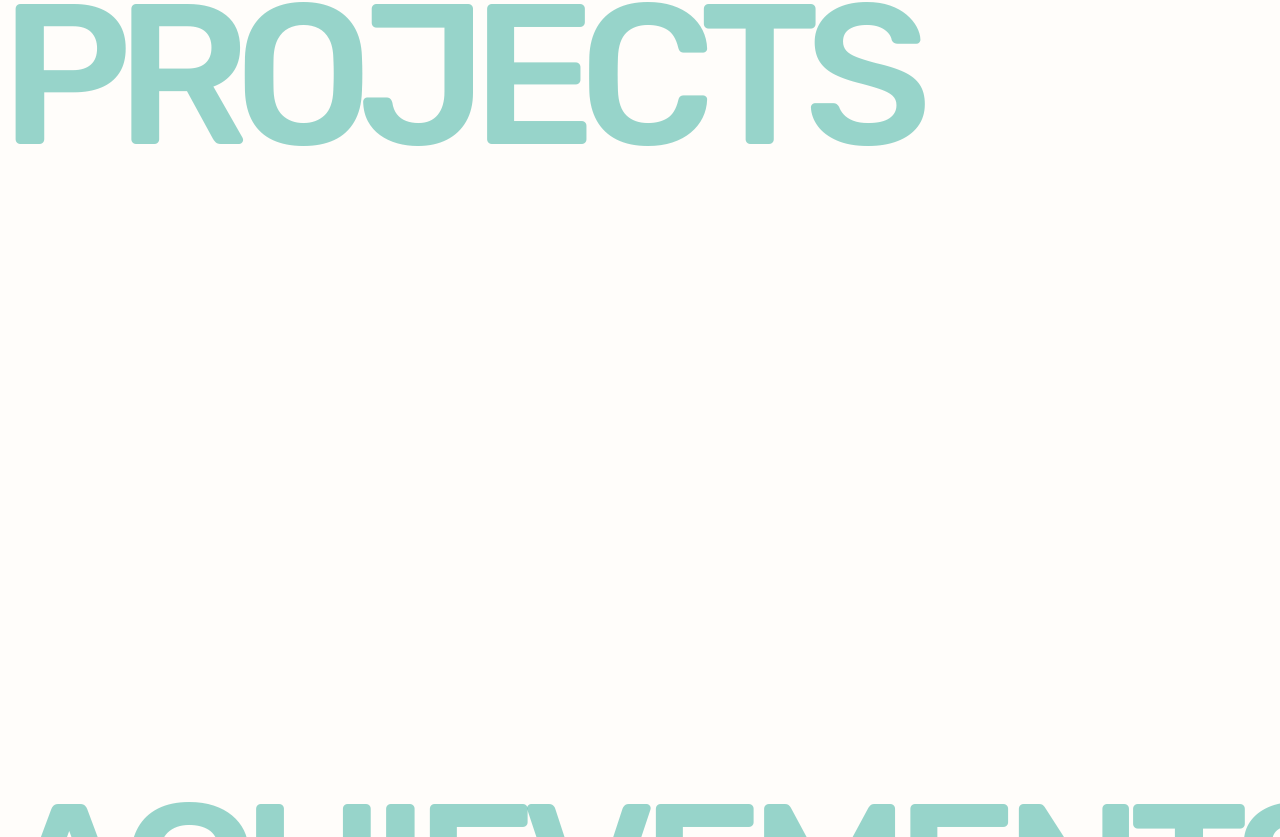
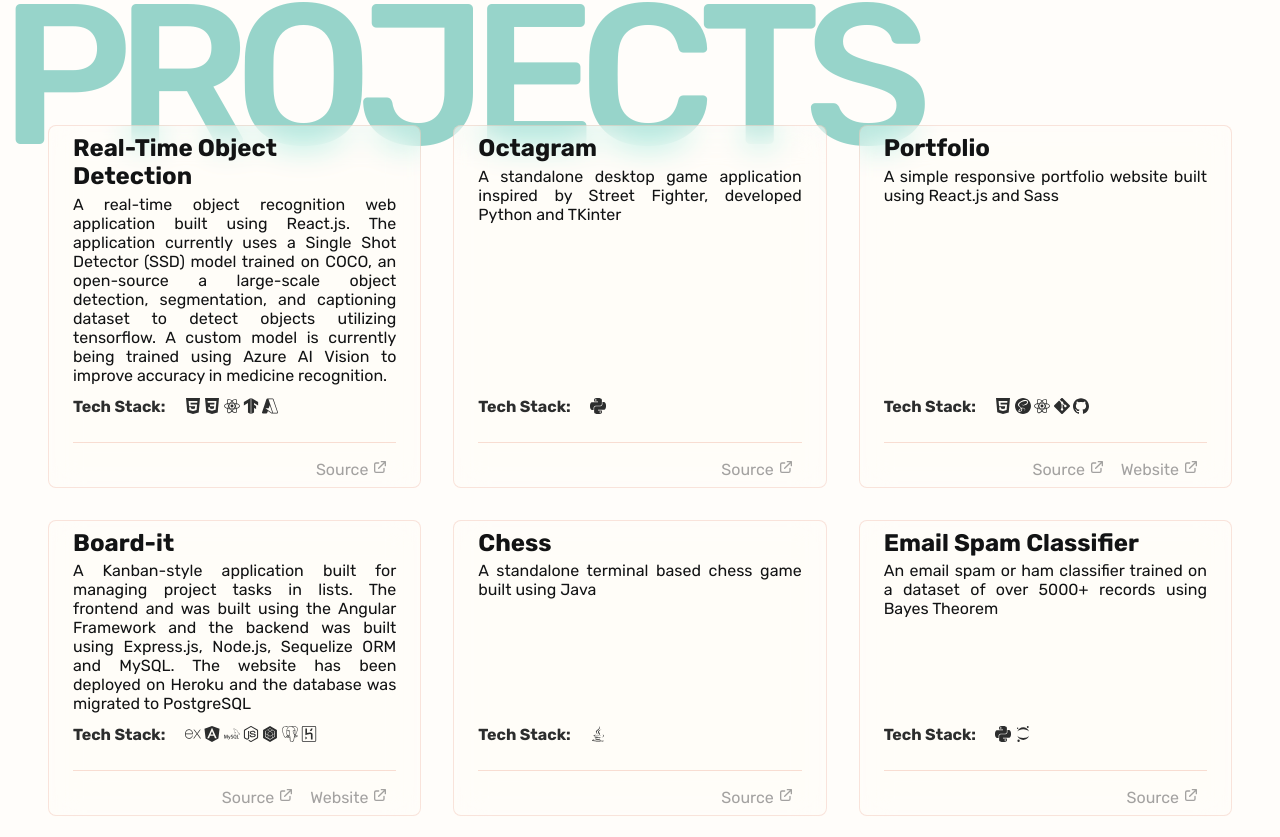
Before and after one commit to druvdub/portfolio, a React (Create React App) app: page / in a window 1280 px wide. Shown: the part 1643-2480 px from the top of the page. Built offline with nearby package versions, Linux system fonts and the light colour scheme.

Commit message:
Project Section complete

```diff
--- a/src/common/_sectionElements.scss
+++ b/src/common/_sectionElements.scss
@@ -29,18 +29,24 @@
   z-index: 13;
   max-width: 1200px;
   width: 100%;
+  // width: 100vw;
   height: 100%;
   list-style-type: none;
   padding: 0.5em 8em;
   // margin: 0 auto;
   display: grid;
-  // grid-template-columns: 1fr 1fr 1fr;
   grid-gap: 1rem;
   grid-template-columns: repeat(auto-fit, minmax(300px, 1fr));
   gap: 2rem;
   margin: 4rem 5vw;
-  // margin-top: -5rem;
   justify-items: center;
+}
+
+.proj {
+  // grid-template-columns: 1fr;
+  // grid-template-rows: repeat(auto-fit, mimax(50px, 1fr));
+  margin: 5vh 4rem;
+  padding: 8em 0.5em;
 }
 
 .work,
@@ -83,17 +89,27 @@
     padding: 0 1.25rem;
     margin: 4rem 5vw;
   }
+
+  .proj {
+    margin: 6vh 4rem;
+    padding: 8em 1.25em;
+  }
 }
 
 @media screen and (max-width: 768px) {
   .section {
-    max-height: 1100px;
     height: auto;
+    min-height: 1100px;
   }
 
   .section-content {
     padding: 0 1.25rem;
     margin: 4rem 5vw;
+  }
+
+  .proj {
+    margin: 2vh 4rem;
+    padding: 4em 1.25em;
   }
 
   .work,
@@ -105,7 +121,7 @@
 }
 @media screen and (max-width: 480px) {
   .section {
-    height: 1300px;
+    min-height: 1300px;
     height: auto;
   }
 
@@ -115,4 +131,9 @@
     font-size: 80px;
     letter-spacing: -0.125rem;
   }
+
+  .proj {
+    margin: 2vh 4rem;
+    padding: 3em 1.25em;
+  }
 }
--- a/src/components/Experience/ExpCard.jsx
+++ b/src/components/Experience/ExpCard.jsx
@@ -1,6 +1,5 @@
 import React from "react";
 import "./_expCard.scss";
-import "react-icons";
 
 const ExpCard = ({
   companyLogo,
@@ -17,7 +16,13 @@ const ExpCard = ({
         <div className="header">
           <div className="company">
             <img src={companyLogo} alt={companySubline} />
-            <a className="card-link" href={companyLink} alt={companySubline}>
+            <a
+              className="card-link"
+              href={companyLink}
+              alt={companySubline}
+              target={"_blank"}
+              rel="noreferrer"
+            >
               @{companySubline}
             </a>
           </div>
--- a/src/components/Experience/_expCard.scss
+++ b/src/components/Experience/_expCard.scss
@@ -7,15 +7,13 @@
   // box-shadow: 1.2em 1.2em 2em rgba(config.$primary-text, 0.39);
   // -0.25rem -0.25rem 0.5rem rgba(config.$primary-bg, 0.39);
   //   border-radius: 12px;
-  border: 1px solid rgba(209, 213, 219, 0.3);
+  border: 1px solid rgba(config.$vibrant-2, 0.2);
   width: 100%;
   min-width: auto;
-  max-width: 600px;
+  max-width: 800px;
   padding: 0.5rem 1.5rem;
   margin: 0;
-  position: relative;
   //   flex-grow: 1;
-  //   display: block;
   flex-direction: column;
   height: 100%;
   //   min-height: 400px;
@@ -34,6 +32,7 @@
   display: inherit;
   flex-flow: column;
   flex-grow: 1;
+  text-align: justify;
 }
 
 .footer {
@@ -49,8 +48,12 @@
 }
 
 .tech-stack > p {
-  color: config.$vibrant-2;
+  color: rgba(config.$primary-text, 0.89);
   font-weight: bold;
+  &:hover {
+    color: config.$vibrant-2;
+    cursor: default;
+  }
 }
 
 .company {
@@ -77,9 +80,6 @@
   margin-bottom: 0.5rem;
 }
 
-.card-title {
-}
-
 .card-link {
   text-decoration: none;
   cursor: pointer;
@@ -92,6 +92,7 @@
 
 .card-hr {
   display: block !important;
+  border-color: config.$vibrant-2;
 }
 
 .tiny-text {
--- /dev/null
+++ b/src/components/ProjectSection/ProCard.jsx
@@ -0,0 +1,55 @@
+import React from "react";
+import "./_projCards.scss";
+import { HiOutlineExternalLink } from "react-icons/hi";
+
+const ProCard = ({
+  cardTitle,
+  cardDescription,
+  cardSource,
+  cardBoolean,
+  cardDemo,
+  techStack,
+}) => {
+  return (
+    <>
+      <div className="card card-project">
+        <div className="header">
+          <h2 className="card-title padding-b">{cardTitle}</h2>
+        </div>
+        <div className="body fle-g">{cardDescription}</div>
+        <div className="footer card-links">
+          <div className="company tech-stack float-left">
+            <p>
+              Tech Stack: <span>{techStack}</span>
+            </p>
+          </div>
+          <hr className="card-hr pro-color" />
+          <div className="source-demo">
+            <a
+              href={cardSource}
+              className="card-href"
+              target={"_blank"}
+              rel="noreferrer"
+            >
+              Source <HiOutlineExternalLink />
+            </a>
+            {cardBoolean ? (
+              <a
+                href={cardDemo}
+                className="card-href"
+                target={"_blank"}
+                rel="noreferrer"
+              >
+                Website <HiOutlineExternalLink />
+              </a>
+            ) : (
+              ""
+            )}
+          </div>
+        </div>
+      </div>
+    </>
+  );
+};
+
+export default ProCard;
--- a/src/components/ProjectSection/ProjectSection.jsx
+++ b/src/components/ProjectSection/ProjectSection.jsx
@@ -1,11 +1,38 @@
 import React from "react";
 import "../../common/_sectionElements.scss";
+import { proj1, proj2, proj3, proj4, proj5, proj6 } from "./projData";
+import ProCard from "./ProCard";
+
+/**
+ * TODO
+ * Add caraousel function
+ */
 
 const ProjectSection = () => {
   return (
     <>
       <div className="section" id="project">
         <div className="projects">PROJECTS</div>
+        <ul className="section-content proj">
+          <li>
+            <ProCard {...proj3} />
+          </li>
+          <li>
+            <ProCard {...proj4} />
+          </li>
+          <li>
+            <ProCard {...proj1} />
+          </li>
+          <li>
+            <ProCard {...proj2} />
+          </li>
+          <li>
+            <ProCard {...proj5} />
+          </li>
+          <li>
+            <ProCard {...proj6} />
+          </li>
+        </ul>
       </div>
     </>
   );
--- /dev/null
+++ b/src/components/ProjectSection/_projCards.scss
@@ -0,0 +1,64 @@
+@use "../../common/config";
+
+.card-project {
+  display: flex;
+  flex-grow: 1;
+  border-color: rgba(config.$accent-1, 0.2);
+}
+
+.padding-b {
+  padding-bottom: 0.2rem;
+  margin-bottom: 0.1rem;
+}
+
+.project-card {
+  min-height: 50px;
+  width: 100%;
+}
+
+.card-links {
+  flex-direction: column;
+  // justify-content: flex-start;
+  // align-items: flex-start;
+}
+
+.card-href {
+  text-decoration: none;
+  cursor: pointer;
+  padding: 0 0.5rem;
+  vertical-align: middle;
+  color: rgba(config.$primary-text, 0.39);
+
+  &:hover {
+    color: config.$accent-1;
+  }
+}
+
+.float-left {
+  flex-direction: row;
+}
+
+.float-left > p > span {
+  font-size: 1rem;
+}
+
+.float-left > p {
+  &:hover {
+    color: config.$accent-1;
+  }
+}
+
+.source-demo {
+  display: inherit;
+  flex-direction: row;
+  justify-content: end !important;
+}
+
+.pro-color {
+  border-color: config.$accent-1;
+}
+
+.fle-g {
+  flex-grow: 1 !important;
+  min-height: 150px;
+}
--- /dev/null
+++ b/src/components/ProjectSection/projData.js
@@ -0,0 +1,113 @@
+import {
+  SiHtml5,
+  SiReact,
+  SiSass,
+  SiMysql,
+  SiNodedotjs,
+  SiSequelize,
+  SiAngular,
+  SiExpress,
+  SiPostgresql,
+  SiCss3,
+  SiTensorflow,
+  SiMicrosoftazure,
+  SiPython,
+  SiJava,
+  SiJupyter,
+  SiHeroku,
+  SiGit,
+  SiGithub,
+} from "react-icons/si";
+
+export const proj1 = {
+  cardTitle: "Portfolio",
+  cardDescription:
+    "A simple responsive portfolio website built using React.js and Sass",
+  cardSource: "https://github.com/druvdub/portfolio",
+  cardBoolean: true,
+  cardDemo: "kdssjdk",
+  techStack: [
+    <SiHtml5 />,
+    " ",
+    <SiSass />,
+    " ",
+    <SiReact />,
+    " ",
+    <SiGit />,
+    " ",
+    <SiGithub />,
+  ],
+};
+
+export const proj2 = {
+  cardTitle: "Board-it",
+  cardDescription:
+    "A Kanban-style application built for managing project tasks in lists. The frontend and was built using the Angular Framework and the backend was built using Express.js, Node.js, Sequelize ORM and MySQL. The website has been deployed on Heroku and the database was migrated to PostgreSQL",
+  cardSource: "https://github.com/druvdub/Board-it",
+  cardBoolean: true,
+  cardDemo: "board-itx.herokuapp.com/",
+  techStack: [
+    <SiExpress />,
+    " ",
+    <SiAngular />,
+    " ",
+    <SiMysql />,
+    " ",
+    <SiNodedotjs />,
+    " ",
+    <SiSequelize />,
+    " ",
+    <SiPostgresql />,
+    " ",
+    <SiHeroku />,
+  ],
+};
+
+export const proj3 = {
+  cardTitle: "Real-Time Object Detection",
+  cardDescription:
+    "A real-time object recognition web application built using React.js. The application currently uses a Single Shot Detector (SSD) model trained on COCO, an open-source a large-scale object detection, segmentation, and captioning dataset to detect objects utilizing tensorflow. A custom model is currently being trained using Azure AI Vision to improve accuracy in medicine recognition.",
+  cardSource: "https://github.com/druvdub/real-time-object-detection",
+  cardBoolean: false,
+  cardDemo: "board-itx.herokuapp.com/",
+  techStack: [
+    <SiHtml5 />,
+    " ",
+    <SiCss3 />,
+    " ",
+    <SiReact />,
+    " ",
+    <SiTensorflow />,
+    " ",
+    <SiMicrosoftazure />,
+  ],
+};
+
+export const proj4 = {
+  cardTitle: "Octagram",
+  cardDescription:
+    "A standalone desktop game application inspired by Street Fighter, developed Python and TKinter",
+  cardSource: "https://github.com/druvdub/Octagram",
+  cardBoolean: false,
+  cardDemo: "",
+  techStack: [<SiPython />],
+};
+
+export const proj5 = {
+  cardTitle: "Chess",
+  cardDescription: "A standalone terminal based chess game built using Java",
+  cardSource: "https://github.com/druvdub/Chess",
+  cardBoolean: false,
+  cardDemo: "",
+  techStack: [<SiJava />],
+};
+
+export const proj6 = {
+  cardTitle: "Email Spam Classifier",
+  cardDescription:
+    "An email spam or ham classifier trained on a dataset of over 5000+ records using Bayes Theorem",
+  cardSource: "https://github.com/druvdub/Email-Spam-Classifier",
+  cardBoolean: false,
+  cardDemo: "",
+  techStack: [<SiPython />, " ", <SiJupyter />],
+};
```
Also changed, not shown: src/components/ProjectSection/projectCards.jsx (deleted, +0 -27 lines).
